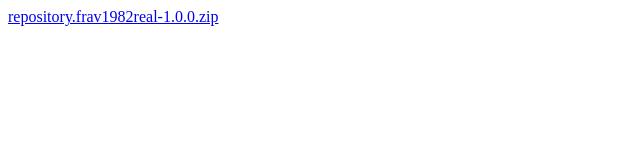
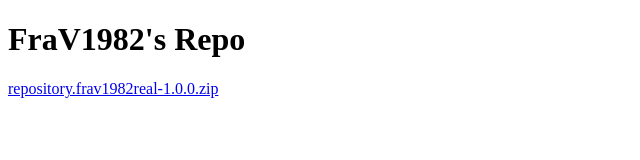
Before and after one commit to frav1982real/frav1982real.github.io, a plain HTML site: page index.html in a window 1280 px wide. Shown: the whole page, without its empty margins (0-640 px from the left). Drawn offline with Linux system fonts and the light colour scheme.

Commit message:
add: h1 title to index.html

```diff
--- a/index.html
+++ b/index.html
@@ -1,2 +1,3 @@
 <!DOCTYPE html>
+<h1>FraV1982's Repo</h1>
 <a href="repository.frav1982real-1.0.0.zip">repository.frav1982real-1.0.0.zip</a>
```
